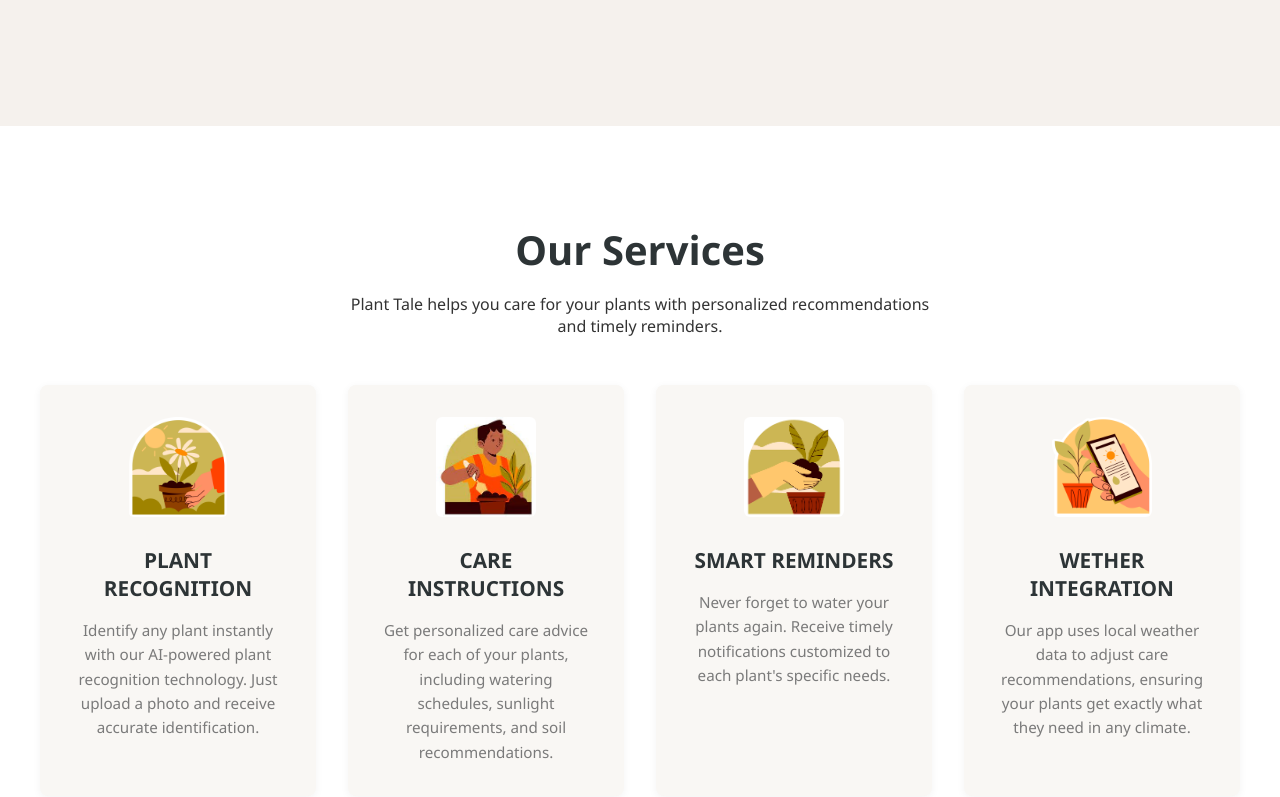
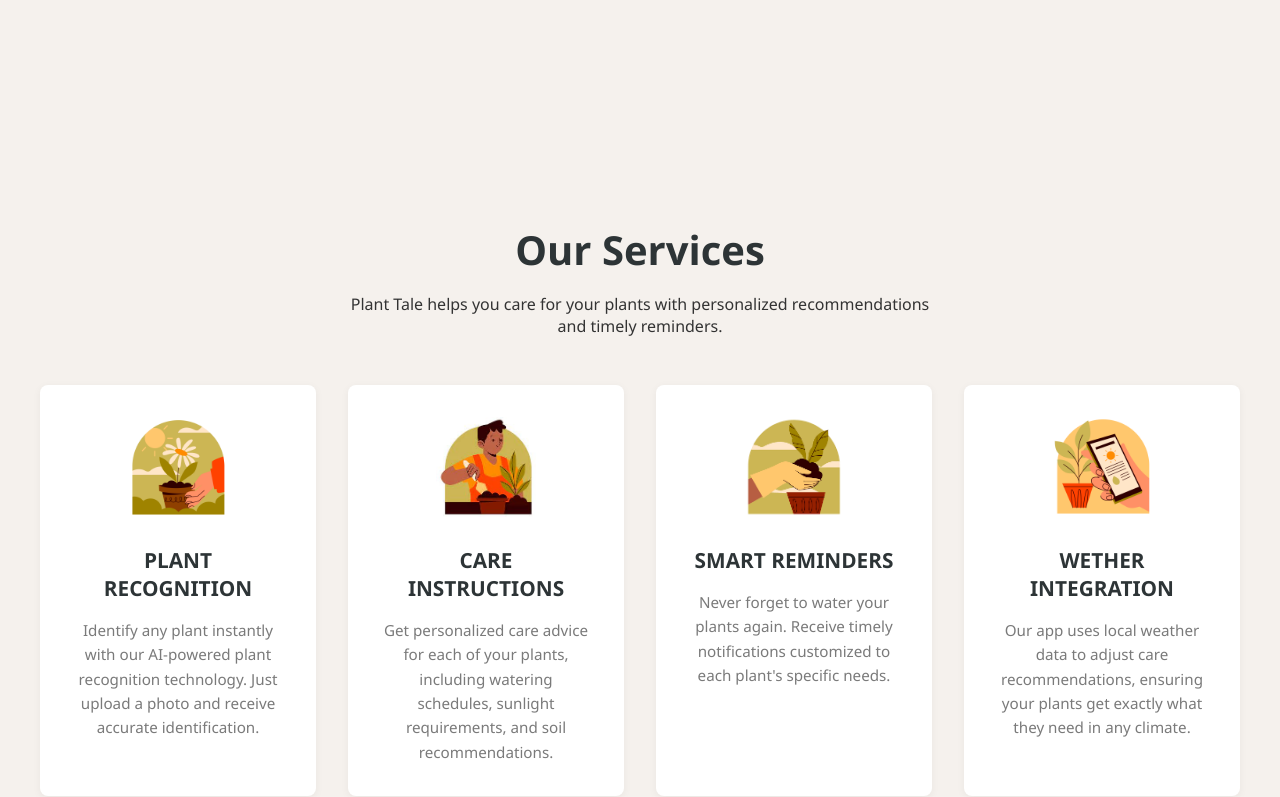
Before and after one commit to sandewdinowanya/plant-tale-new, a Next.js app: page / in a window 1280 px wide. Shown: the part 643-1440 px from the top of the page. Built offline with nearby package versions, Linux system fonts and the light colour scheme.

Commit message:
feat: update section and service card background colors

```diff
--- a/src/app/globals.css
+++ b/src/app/globals.css
@@ -139,6 +139,7 @@
 
 /* Sections */
 section {
+  background-color: #f5f1ed;
   width: 100%;
   padding: 5rem 2rem;
   margin: 0;
@@ -178,7 +179,7 @@
 
 /* Service Cards Section */
 #services {
-  background-color: #fff;
+  background-color: #f5f1ed;
   padding: 6rem 2rem;
 }
 
@@ -205,7 +206,7 @@
 .service-cards .card-1,
 .service-cards .card-2,
 .service-cards .card-3 {
-  background-color: #f9f7f4;
+  background-color: #ffffff;
   border-radius: 8px;
   padding: 2rem;
   text-align: center;
```
